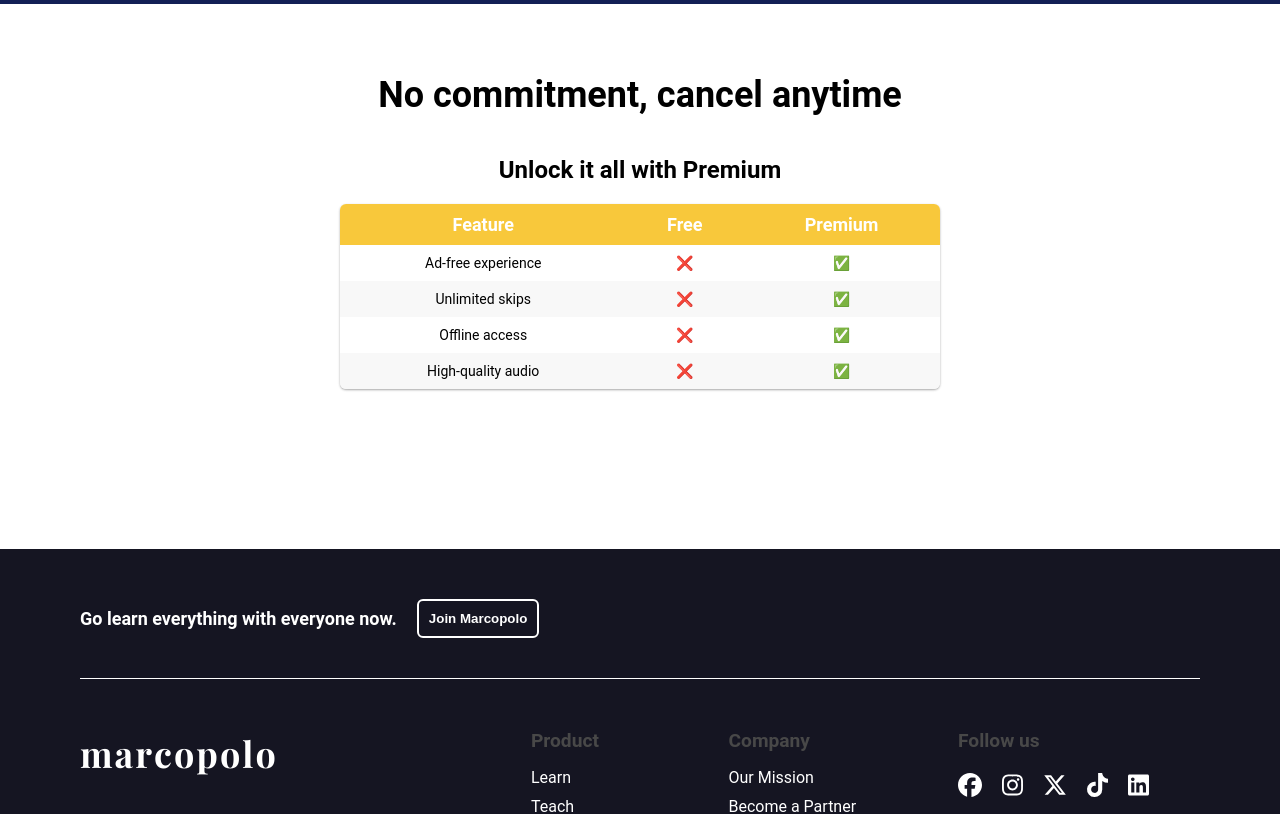
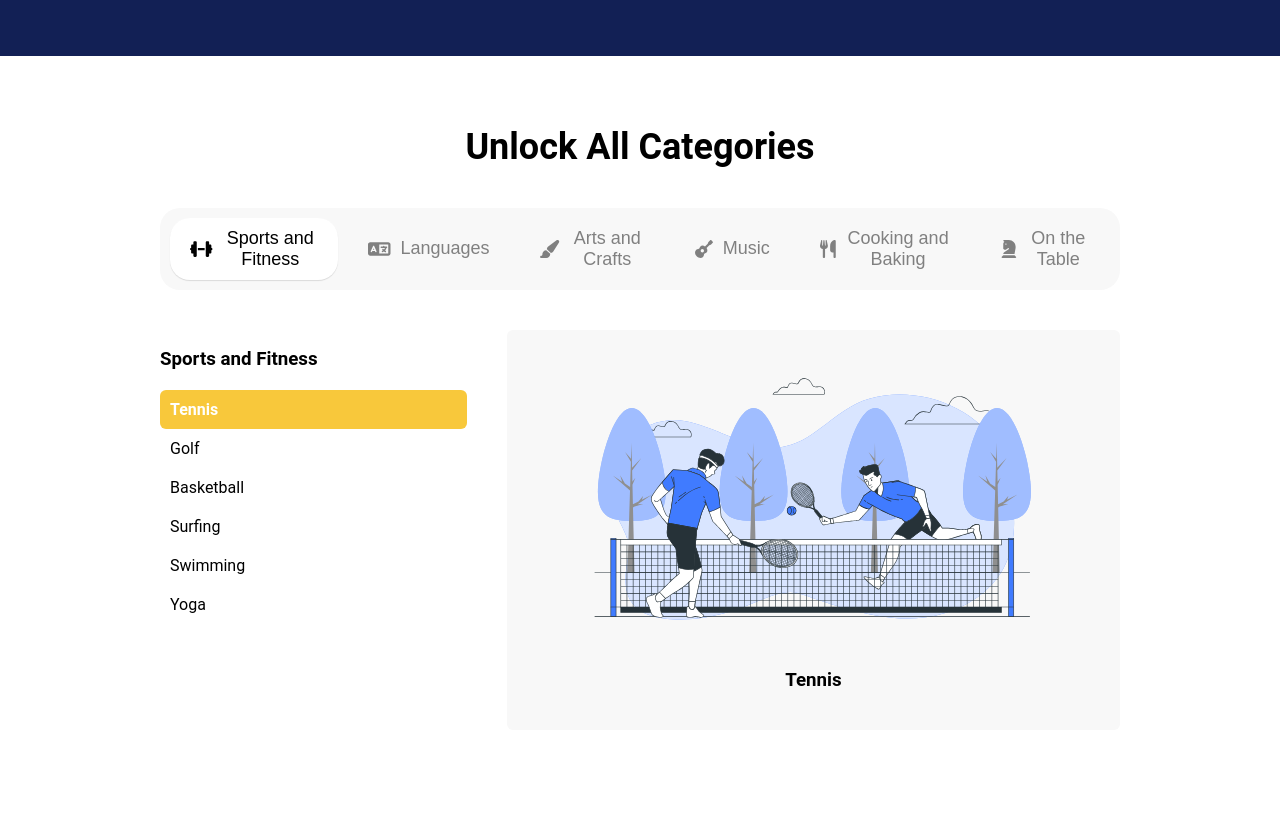
Before and after one commit to olmobianc/APP, a React (Create React App) app in the folder skill-exchange/: page /subscribe in a window 1280 px wide. Shown: the part 880-1694 px from the top of the page. Built offline with nearby package versions, Linux system fonts and the light colour scheme; a web font is replaced by a local one.

Commit message:
improved premium page

```diff
--- a/skill-exchange/src/App.js
+++ b/skill-exchange/src/App.js
@@ -24,6 +24,7 @@
 import './styles/components/CTA.scss';
 import './styles/components/HowItWorks.scss';
 import './styles/components/Footer.scss';
+import './styles/components/Tabs.scss';
 import './styles/components/MacroCategory.scss';
 import './styles/pages/LoginPage.scss';
 import './styles/pages/Signup.scss';
@@ -41,6 +42,7 @@
 import './styles/components/Card.scss';
 import './styles/components/ImageCarousel.scss';
 import './styles/components/ScheduleMeetingForm.scss';
+
 
 import 'font-awesome/css/font-awesome.min.css';
 
--- /dev/null
+++ b/skill-exchange/src/components/Tabs.jsx
@@ -0,0 +1,140 @@
+import React, { useState, useEffect } from 'react';
+import { FontAwesomeIcon } from '@fortawesome/react-fontawesome';
+import icons from '../utils/icons.js';
+
+import tennisSvg from '../utils/svgs/sports-and-fitness/tennis.svg';
+import golfSvg from '../utils/svgs/sports-and-fitness/golf.svg';
+import basketballSvg from '../utils/svgs/sports-and-fitness/basketball.svg';
+import surfingSvg from '../utils/svgs/sports-and-fitness/surf.svg';
+import swimmingSvg from '../utils/svgs/sports-and-fitness/swimming.svg';
+import yogaSvg from '../utils/svgs/sports-and-fitness/yoga.svg';
+
+const categories = {
+    "Sports and Fitness": {
+        icon: icons.dumbbell,
+        skills: [
+            { name: "Tennis", image: tennisSvg },
+            { name: "Golf", image: golfSvg },
+            { name: "Basketball", image: basketballSvg },
+            { name: "Surfing", image: surfingSvg },
+            { name: "Swimming", image: swimmingSvg },
+            { name: "Yoga", image: yogaSvg }
+        ]
+    },
+    "Languages": {
+        icon: icons.language,
+        skills: [
+            { name: "English", image: "/english.jpg" },
+            { name: "Spanish", image: "/spanish.jpg" },
+            { name: "French", image: "/french.jpg" },
+            { name: "Italian", image: "/italian.jpg" },
+            { name: "Japanese", image: "/japanese.jpg" },
+            { name: "Mandarin", image: "/mandarin.jpg" }
+        ]
+    },
+    "Arts and Crafts": {
+        icon: icons.paintBrush,
+        skills: [
+            { name: "Painting", image: "/painting.jpg" },
+            { name: "Sculpting", image: "/sculpting.jpg" },
+            { name: "Knitting", image: "/knitting.jpg" },
+            { name: "Photography", image: "/photography.jpg" },
+            { name: "Drawing", image: "/drawing.jpg" }
+        ]
+    },
+    "Music": {
+        icon: icons.guitar,
+        skills: [
+            { name: "Guitar", image: "/guitar.jpg" },
+            { name: "Piano", image: "/piano.jpg" },
+            { name: "Singing", image: "/singing.jpg" },
+            { name: "Drums", image: "/drums.jpg" },
+            { name: "Violin", image: "/violin.jpg" }
+        ]
+    },
+    "Cooking and Baking": {
+        icon: icons.utensils,
+        skills: [
+            { name: "Baking Cakes", image: "/baking.jpg" },
+            { name: "Cooking Pasta", image: "/pasta.jpg" },
+            { name: "Sushi Making", image: "/sushi.jpg" },
+            { name: "BBQ", image: "/bbq.jpg" },
+            { name: "Pastry", image: "/pastry.jpg" }
+        ]
+    },
+    "On the Table": {
+        icon: icons.chess,
+        skills: [
+            { name: "Chess", image: "/chess.jpg" },
+            { name: "Board Games", image: "/boardgames.jpg" },
+            { name: "Card Games", image: "/cards.jpg" },
+            { name: "Poker", image: "/poker.jpg" },
+            { name: "Mahjong", image: "/mahjong.jpg" }
+        ]
+    }
+};
+
+const Tabs = () => {
+    const [activeTab, setActiveTab] = useState("Sports and Fitness");
+    const [selectedSkill, setSelectedSkill] = useState(null);
+
+    const handleTabClick = (category) => {
+        setActiveTab(category);
+    };
+
+    const handleSkillClick = (skill) => {
+        setSelectedSkill(skill);
+    };
+
+    useEffect(() => {
+        // When activeTab changes, set the first skill of the new category as the default selected skill
+        setSelectedSkill(categories[activeTab].skills[0]);
+    }, [activeTab]);
+
+    return (
+        <div className="tabs-container">
+            <div className="tabs-header">
+                {Object.keys(categories).map((category) => (
+                    <button
+                        key={category}
+                        className={`tab-button ${activeTab === category ? 'active' : ''}`}
+                        onClick={() => handleTabClick(category)}
+                    >
+                        <FontAwesomeIcon icon={categories[category].icon} />
+                        {category}
+                    </button>
+                ))}
+            </div>
+
+            <div className="tab-content">
+                <div className="skills-list">
+                    <h3>{activeTab}</h3>
+                    <ul>
+                        {categories[activeTab].skills.map((skill) => (
+                            <li
+                                key={skill.name}
+                                className={`skill-item ${selectedSkill?.name === skill.name ? 'active' : ''}`}
+                                onClick={() => handleSkillClick(skill)}
+                            >
+                                {skill.name}
+                            </li>
+                        ))}
+                    </ul>
+                </div>
+
+                <div className="skill-preview">
+                    {selectedSkill ? (
+                        <>
+                            <img src={selectedSkill.image} alt={selectedSkill.name} />
+                            <h3>{selectedSkill.name}</h3>
+                        </>
+                    ) : (
+                        <div></div>
+                    )}
+                </div>
+            </div>
+        </div>
+    );
+};
+
+export default Tabs;
--- a/skill-exchange/src/pages/loggedInPages/Subscribe.jsx
+++ b/skill-exchange/src/pages/loggedInPages/Subscribe.jsx
@@ -2,6 +2,7 @@
 import { Link, useLocation } from 'react-router-dom';
 import { FontAwesomeIcon } from '@fortawesome/react-fontawesome';
 import icons from '../../utils/icons.js';
+import Tabs from '../../components/Tabs';
 
 const Subscribe = () => {
 
@@ -65,7 +66,7 @@
         </header>
 
         <div className="subscribe-container">
-          <FontAwesomeIcon icon={icons.key} className="subscribe-icon" />
+          <img src='./superheroes.png' className='subscribe-image'></img>
           <h1 className="subscribe-heading">Unlock Your Potential with Marcopolo Pro</h1>
           <p className="subscribe-description">
             Premium gives you full access to every course - and more.
@@ -97,13 +98,18 @@
           </div>
 
           <div className="features">
+
+            <h2>Unlock All Categories</h2>
+            <Tabs />
+
+
             <h2>No commitment, cancel anytime</h2>
             <div className="comparison-table">
                 <h4>Unlock it all with Premium</h4>
                 <table>
                   <thead>
                     <tr>
-                      <th>Feature</th>
+                      <th>Benefits</th>
                       <th>Free</th>
                       <th>Premium</th>
                     </tr>
@@ -132,6 +138,7 @@
                   </tbody>
                 </table>
               </div>
+
           </div>
 
         </div>
--- /dev/null
+++ b/skill-exchange/src/styles/components/Tabs.scss
@@ -0,0 +1,103 @@
+@import '../variables.scss';
+
+.tabs-container {
+    background: $white;
+    border-radius: $border-radius;
+    padding: $spacing-md $spacing-xxl $spacing-xxl;
+
+    .tabs-header {
+        display: flex;
+        gap: $spacing-sm;
+        border-radius: $spacing-md;
+        margin-bottom: $spacing-lg;
+        background-color: $light-grey;
+        padding: $spacing-sm;
+
+        .tab-button {
+            padding: $spacing-sm $spacing-md;
+            background-color: transparent;
+            border: none;
+            cursor: pointer;
+            font-size: $font-size-medium;
+            color: gray;
+            display: flex;
+            align-items: center;
+            gap: $spacing-sm;
+            border-radius: $spacing-md;
+
+            &.active {
+                background-color: $white;
+                color: $black;
+                box-shadow: 0 1px 1px rgba(0, 0, 0, 0.12);
+                border: none;
+            }
+
+            &:hover {
+                background-color: lightgray;
+                color: $black;
+            }
+        }
+    }
+
+    .tab-content {
+        display: flex;
+        gap: $spacing-lg;
+
+        .skills-list {
+            flex: 1;
+            text-align: left;
+
+            h3 {
+                margin-bottom: $spacing-md;
+            }
+
+            ul {
+                list-style: none;
+                padding: 0;
+
+                .skill-item {
+                    padding: $spacing-sm;
+                    cursor: pointer;
+                    border-radius: $border-radius;
+
+                    &:hover {
+                        background: $light-grey;
+                    }
+
+                    &.active {
+                        background: $subscribe-color-heading;
+                        font-weight: 700;
+                        color: $white;
+                    }
+                }
+            }
+        }
+
+        .skill-preview {
+            flex: 2;
+            display: flex;
+            flex-direction: column;
+            align-items: center;
+            justify-content: center;
+            min-height: 400px;
+            background: $light-grey;
+            border-radius: $border-radius;
+
+            img {
+                max-width: 100%;
+                max-height: 300px;
+                object-fit: cover;
+                border-radius: $border-radius;
+            }
+
+            h3 {
+                margin-top: $spacing-md;
+            }
+
+            .placeholder {
+                color: $dark-grey;
+                font-size: $font-size-large;
+            }
+        }
+    }
+}
--- a/skill-exchange/src/styles/loggedInPages/SubCategories.scss
+++ b/skill-exchange/src/styles/loggedInPages/SubCategories.scss
@@ -8,6 +8,7 @@
         flex-direction: column;
         justify-content: flex-start; // Aligns text to the left
         min-height: 200px;
+        height: 400px;
         padding: $spacing-lg $spacing-xxl;
         color: $white;
         font-family: $font-family-heading;
--- a/skill-exchange/src/styles/loggedInPages/Subscribe.scss
+++ b/skill-exchange/src/styles/loggedInPages/Subscribe.scss
@@ -3,26 +3,28 @@
 .subscribe-container {
     text-align: center;
     background-color: $subscribe-color-background;
-    padding: $spacing-lg 0 0;
+    padding: $spacing-sm 0 0;
     box-shadow: $box-shadow;
     color: $white;
   }
 
-  .subscribe-icon {
-    font-size: $font-size-xxl;
-    color: $subscribe-color-heading;
+  .subscribe-image {
+    width: 16%;
   }
 
   .subscribe-heading {
     font-family: 'Playfair Display', serif;
     font-size: $font-size-xxl;
     color: $subscribe-color-heading;
+    margin-top: 0;
+    margin-bottom: $spacing-xs;
   }
 
   .subscribe-description {
     font-family: 'Reddit Sans', sans-serif;
     font-size: $font-size-medium;
-    margin-bottom: 30px;
+    margin-top: $spacing-xs;
+    margin-bottom: $spacing-xs;
   }
 
   .subscription-plans {
@@ -34,7 +36,7 @@
 
   .plan {
     background-color: $color-card-background;
-    padding: 20px;
+    padding: $spacing-sm;
     border-radius: $border-radius;
     text-align: center;
     width: 200px;
@@ -98,7 +100,7 @@
 
     .comparison-table {
         margin: 40px auto;
-        max-width: 600px;
+        max-width: 500px;
 
         h4 {
           font-size: $font-size-large;
```
Also changed, not shown: skill-exchange/src/pages/account creation/Signup.jsx (+4 -4 lines), skill-exchange/public/superheroes.png (added).
